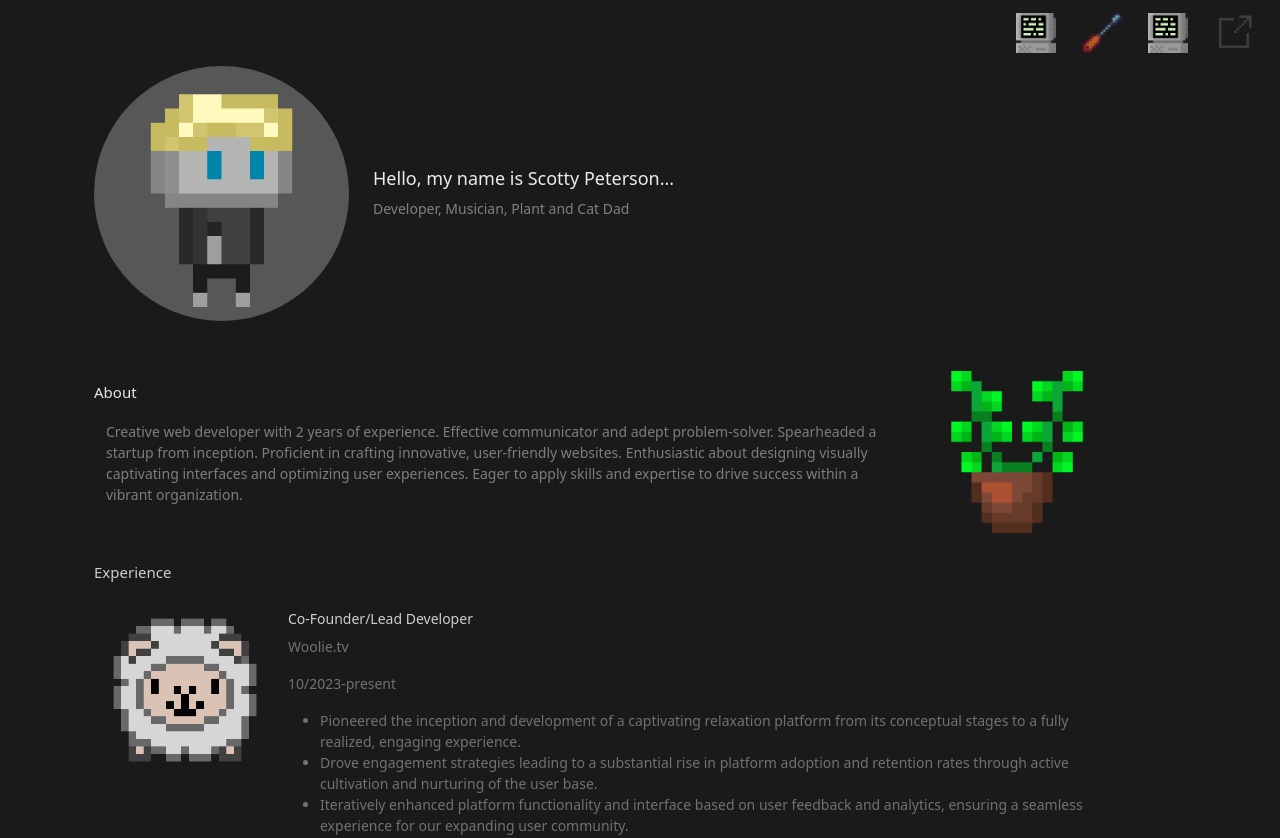
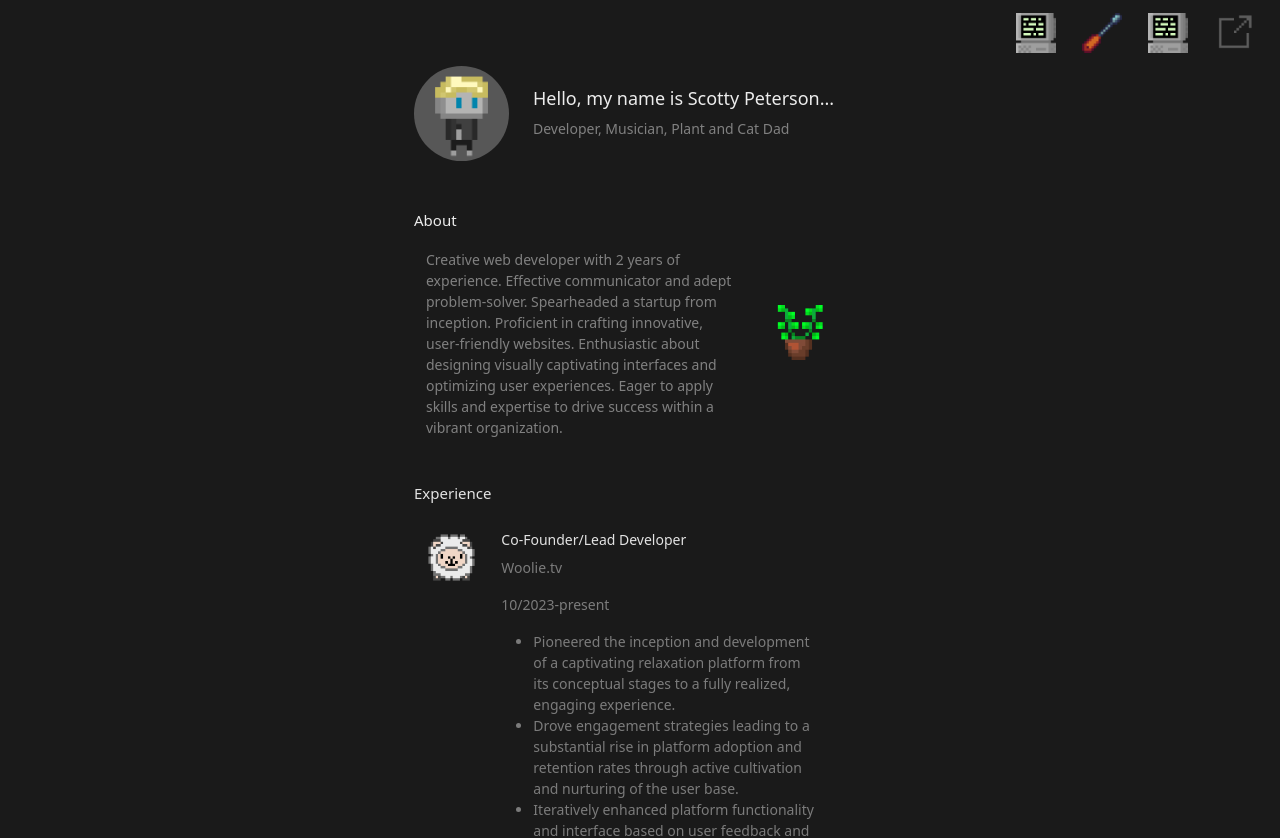
Before and after one commit to Scottsdaaale/Porfolio-Site, a React (Create React App) app: page / in a window 1280 px wide. Shown: the top 838 px of the page. Built offline with nearby package versions, Linux system fonts and the light colour scheme.

Commit message:
added styling

```diff
--- a/src/components/Developer/Main.jsx
+++ b/src/components/Developer/Main.jsx
@@ -23,7 +23,7 @@ function Main() {
   //   dispatch(setVisitedRoot(false));
   // }, [dispatch]);
   return (
-    <Container>
+    <Container style={{maxWidth: "500px"}} >
       <Intro />
       <FadeInWrapper delay={5000}>
         <About />
```
